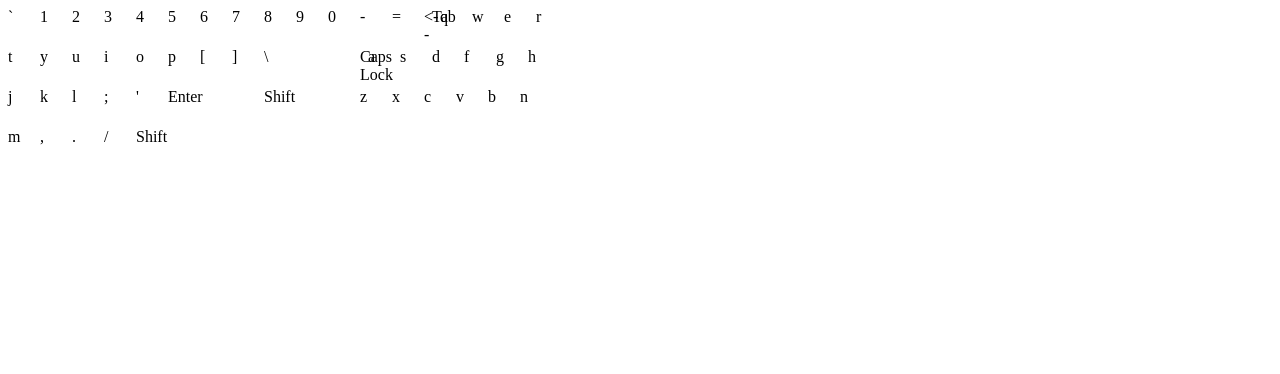
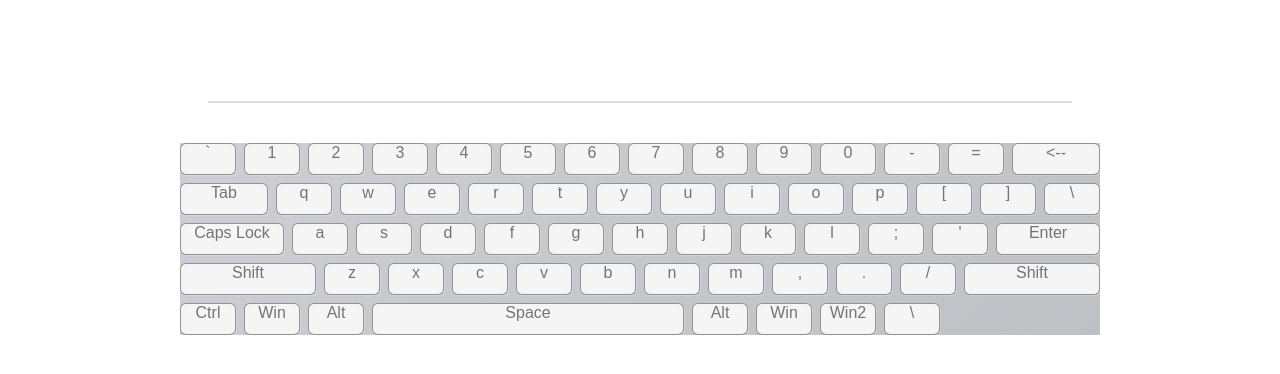
Before and after one commit to LyssenkoAlex/codejam-virtual-keyboard, a plain HTML site: page index.html in a window 1280 px wide. Drawn offline with Linux system fonts and the light colour scheme.

Commit message:
feat: add style

```diff
--- a/index.html
+++ b/index.html
@@ -3,16 +3,19 @@
 <head>
     <meta charset="UTF-8">
     <meta name="viewport" content="width=device-width, initial-scale=1.0, maximum-scale=1.0, user-scalable=no">
-    <title>KeyBorad</title>
+    <title>Virtual Keyboard</title>
     <link href="./style/style.css" rel="stylesheet" type="text/css"/>
-    <script src="./script/script.js" type="text/javascript"></script>
+    <script src="./scripts/script.js" type="text/javascript"></script>
 
 </head>
 <body>
-    <div class="keyboard" id="idKeyboard">  </div>
-        <script>
-                init();
-        </script>
+<main>
+    <div class="keyboardInput" data-text="Start typing" id="idKeyboardInput"></div>
+    <div class="keyboard" id="idKeyboard"></div>
+</main>
+<script>
+    init();
+</script>
 
 </body>
 </html>
--- /dev/null
+++ b/scripts/script.js
@@ -0,0 +1,134 @@
+class Key {
+
+    constructor(config) {
+        this.eng = config.eng;
+        this.rus = config.rus;
+        this.type = config.type;
+        this.size = config.size;
+        this.row = config.row;
+        this.id = config.ID;
+    }
+
+}
+
+const ROW = {FIRST: 'FIRST', SECOND: 'SECOND', THIRD: 'THIRD', FOUTH: 'FOUTH', FIFTH: 'FIFTH'};
+
+const ALPHABET = [
+    new Key({eng: '`', rus: 'ц', type: 'KEY', size: 4, row: ROW.FIRST, ID: 'id1'}),
+    new Key({eng: '1', rus: 'ц', type: 'KEY', size: 4, row: ROW.FIRST, ID: 'id2'}),
+    new Key({eng: '2', rus: 'ц', type: 'KEY', size: 4, row: ROW.FIRST, ID: 'id3'}),
+    new Key({eng: '3', rus: 'ц', type: 'KEY', size: 4, row: ROW.FIRST, ID: 'id4'}),
+    new Key({eng: '4', rus: 'ц', type: 'KEY', size: 4, row: ROW.FIRST, ID: 'id5'}),
+    new Key({eng: '5', rus: 'ц', type: 'KEY', size: 4, row: ROW.FIRST, ID: 'id6'}),
+    new Key({eng: '6', rus: 'ц', type: 'KEY', size: 4, row: ROW.FIRST, ID: 'id7'}),
+    new Key({eng: '7', rus: 'ц', type: 'KEY', size: 4, row: ROW.FIRST, ID: 'id8'}),
+    new Key({eng: '8', rus: 'ц', type: 'KEY', size: 4, row: ROW.FIRST, ID: 'id9'}),
+    new Key({eng: '9', rus: 'ц', type: 'KEY', size: 4, row: ROW.FIRST, ID: 'id10'}),
+    new Key({eng: '0', rus: 'ц', type: 'KEY', size: 4, row: ROW.FIRST, ID: 'id11'}),
+    new Key({eng: '-', rus: 'ц', type: 'KEY', size: 4, row: ROW.FIRST, ID: 'id-'}),
+    new Key({eng: '=', rus: 'ц', type: 'KEY', size: 4, row: ROW.FIRST, ID: 'id='}),
+    new Key({eng: '<--', rus: 'ц', type: 'BACKSPACE', size: 6, row: ROW.FIRST, ID: 'idBACKSPACE'}),
+    new Key({eng: 'Tab', rus: 'ц', type: 'TAB', size: 6, row: ROW.SECOND, ID: 'idTAB'}),
+    new Key({eng: 'q', rus: 'ц', type: 'KEY', size: 4, row: ROW.SECOND, ID: 'idq'}),
+    new Key({eng: 'w', rus: 'ц', type: 'KEY', size: 4, row: ROW.SECOND, ID: 'idw'}),
+    new Key({eng: 'e', rus: 'ц', type: 'KEY', size: 4, row: ROW.SECOND, ID: 'ide'}),
+    new Key({eng: 'r', rus: 'ц', type: 'KEY', size: 4, row: ROW.SECOND, ID: 'idr'}),
+    new Key({eng: 't', rus: 'ц', type: 'KEY', size: 4, row: ROW.SECOND, ID: 'idt'}),
+    new Key({eng: 'y', rus: 'ц', type: 'KEY', size: 4, row: ROW.SECOND, ID: 'idy'}),
+    new Key({eng: 'u', rus: 'ц', type: 'KEY', size: 4, row: ROW.SECOND, ID: 'idu'}),
+    new Key({eng: 'i', rus: 'ц', type: 'KEY', size: 4, row: ROW.SECOND, ID: 'idi'}),
+    new Key({eng: 'o', rus: 'ц', type: 'KEY', size: 4, row: ROW.SECOND, ID: 'ido'}),
+    new Key({eng: 'p', rus: 'ц', type: 'KEY', size: 4, row: ROW.SECOND, ID: 'ido'}),
+    new Key({eng: '[', rus: 'ц', type: 'KEY', size: 4, row: ROW.SECOND, ID: 'id['}),
+    new Key({eng: ']', rus: 'ц', type: 'KEY', size: 4, row: ROW.SECOND, ID: 'id]'}),
+    new Key({eng: '\\', rus: 'ц', type: 'KEY', size: 4, row: ROW.SECOND, ID: 'id1'}),
+    new Key({eng: 'Caps Lock', rus: 'ц', type: 'CAPS_LOCK', size: 7, row: ROW.THIRD, ID: 'idCAPS_LOCK'}),
+    new Key({eng: 'a', rus: 'ц', type: 'KEY', size: 4, row: ROW.THIRD, ID: 'ida'}),
+    new Key({eng: 's', rus: 'ц', type: 'KEY', size: 4, row: ROW.THIRD, ID: 'ids'}),
+    new Key({eng: 'd', rus: 'ц', type: 'KEY', size: 4, row: ROW.THIRD, ID: 'idd'}),
+    new Key({eng: 'f', rus: 'ц', type: 'KEY', size: 4, row: ROW.THIRD, ID: 'idf'}),
+    new Key({eng: 'g', rus: 'ц', type: 'KEY', size: 4, row: ROW.THIRD, ID: 'idg'}),
+    new Key({eng: 'h', rus: 'ц', type: 'KEY', size: 4, row: ROW.THIRD, ID: 'idh'}),
+    new Key({eng: 'j', rus: 'ц', type: 'KEY', size: 4, row: ROW.THIRD, ID: 'idj'}),
+    new Key({eng: 'k', rus: 'ц', type: 'KEY', size: 4, row: ROW.THIRD, ID: 'idk'}),
+    new Key({eng: 'l', rus: 'ц', type: 'KEY', size: 4, row: ROW.THIRD, ID: 'idl'}),
+    new Key({eng: ';', rus: 'ц', type: 'KEY', size: 4, row: ROW.THIRD, ID: 'id1'}),
+    new Key({eng: '\'', rus: 'ц', type: 'KEY', size: 4, row: ROW.THIRD, ID: 'id1'}),
+    new Key({eng: 'Enter', rus: 'ц', type: 'ENTER', size: 7, row: ROW.THIRD, ID: 'idEnter'}),
+    new Key({eng: 'Shift', rus: 'ц', type: 'SHIFT', size: 9, row: ROW.FOUTH, ID: 'idShift'}),
+    new Key({eng: 'z', rus: 'ц', type: 'KEY', size: 4, row: ROW.FOUTH, ID: 'idz'}),
+    new Key({eng: 'x', rus: 'ц', type: 'KEY', size: 4, row: ROW.FOUTH, ID: 'idx'}),
+    new Key({eng: 'c', rus: 'ц', type: 'KEY', size: 4, row: ROW.FOUTH, ID: 'idc'}),
+    new Key({eng: 'v', rus: 'ц', type: 'KEY', size: 4, row: ROW.FOUTH, ID: 'idv'}),
+    new Key({eng: 'b', rus: 'ц', type: 'KEY', size: 4, row: ROW.FOUTH, ID: 'idb'}),
+    new Key({eng: 'n', rus: 'ц', type: 'KEY', size: 4, row: ROW.FOUTH, ID: 'idn'}),
+    new Key({eng: 'm', rus: 'ц', type: 'KEY', size: 4, row: ROW.FOUTH, ID: 'idm'}),
+    new Key({eng: ',', rus: 'ц', type: 'KEY', size: 4, row: ROW.FOUTH, ID: 'id.'}),
+    new Key({eng: '.', rus: 'ц', type: 'KEY', size: 4, row: ROW.FOUTH, ID: 'id1'}),
+    new Key({eng: '/', rus: 'ц', type: 'KEY', size: 4, row: ROW.FOUTH, ID: 'id1'}),
+    new Key({eng: 'Shift', rus: 'ц', type: 'SHIFT', size: 9, row: ROW.FOUTH, ID: 'id1'}),
+    new Key({eng: 'Ctrl', rus: 'ц', type: 'KEY', size: 4, row: ROW.FIFTH, ID: 'id1'}),
+    new Key({eng: 'Win', rus: 'ц', type: 'KEY', size: 4, row: ROW.FIFTH, ID: 'id1'}),
+    new Key({eng: 'Alt', rus: 'ц', type: 'KEY', size: 4, row: ROW.FIFTH, ID: 'id1'}),
+    new Key({eng: 'Space', rus: 'ц', type: 'KEY', size: 20, row: ROW.FIFTH, ID: 'id1'}),
+    new Key({eng: 'Alt', rus: 'ц', type: 'KEY', size: 4, row: ROW.FIFTH, ID: 'id1'}),
+    new Key({eng: 'Win', rus: 'ц', type: 'KEY', size: 4, row: ROW.FIFTH, ID: 'id1'}),
+    new Key({eng: 'Win2', rus: 'ц', type: 'KEY', size: 4, row: ROW.FIFTH, ID: 'id1'}),
+    new Key({eng: '\\', rus: 'ц', type: 'KEY', size: 4, row: ROW.FIFTH, ID: 'id1'}),
+
+];
+
+
+function init() {
+    let el = document.getElementById("idKeyboard");
+
+    ALPHABET.forEach(x => {
+        let g = document.createElement('div');
+        g.setAttribute("id", x.id)
+        let gSpan = document.createElement('span');
+        let textNode = document.createTextNode(x.eng);
+
+        gSpan.append(textNode);
+        g.append(gSpan);
+        g.classList.add('g-' + x.size, 'key');
+        el.append(g);
+    })
+}
+
+
+document.addEventListener('keypress', (e) => {
+    let el = document.getElementById('idKeyboardInput');
+    let text = el.innerText;
+    let keyBox = document.getElementById('id' + e.key);
+    console.log(keyBox)
+    keyBox.classList.add('bcgColor');
+
+    if (e.code === 'Space') {
+        text = text + '&nbsp';
+    } else if (e.code === 'Enter') {
+        text = text + "<br>";
+    } else {
+        text = text + e.key;
+    }
+    el.innerHTML = text;
+    // keyBox.classList.remove("bcgColor");
+
+});
+
+document.addEventListener('keyup', (e) => {
+    let keyBox = document.getElementById('id' + e.key);
+    if (keyBox !== null) {
+        keyBox.classList.remove("bcgColor");
+    }
+});
+
+document.addEventListener('keydown', (e) => {
+    console.log(e);
+    let el = document.getElementById('idKeyboardInput');
+    let text = el.innerText;
+
+    if (e.code === 'Backspace') {
+        text = text.substring(0, text.length - 1);
+    }
+    el.innerHTML = text;
+});
--- a/style/style.scss
+++ b/style/style.scss
@@ -1,13 +1,90 @@
 $key_size: 32px;
+
+body {
+  font-family: "Work Sans", "FuturaBookC", sans-serif;
+}
+
+main {
+  display: block;
+  position: absolute;
+  top: 25%;
+  left: 50%;
+  width: auto;
+  height: auto;
+  transform: translate(-50%, -50%);
+}
+
+.keyboardInput {
+  display: block;
+  position: relative;
+  width: 90%;
+  height: auto;
+  padding: 18px;
+  margin: 0 auto 40px auto;
+  text-align: center;
+  font-size: 30px;
+  line-height: 40px;
+  color: #757374;
+  border: 1px;
+  border-bottom: 2px solid #ddd;
+  background: transparent;
+}
 
 .keyboard {
   display: grid;
-  grid-template-columns: repeat(74, $key_size/4);
+  grid-template-columns: repeat(58, $key_size/4);
   grid-template-rows: repeat(5, $key_size);
-  grid-column-gap: 0px;
+  grid-column-gap: 8px;
   grid-row-gap: $key_size/4;
+  background: linear-gradient(135deg, #cdcfd6 0%, #bec0c4 100%);
+  position: relative;
+  width: auto;
+  height: auto;
+}
+
+.key {
+  background: #f5f5f5;
+  border: 1px solid rgba(0, 0, 0, 0.4);
+  box-shadow: 1px 1px 0 0 rgba(255, 255, 255, 0.2);
+  cursor: pointer;
+  border-radius: 6px;
+  color: #757374;
 }
 
 .g-4 {
-  grid-column: auto / span 4;
+  grid-column: span 4;
 }
+
+.g-8 {
+  grid-column: span 8;
+}
+
+.g-6 {
+  grid-column: span 6;
+}
+
+.g-7 {
+  grid-column: span 7;
+}
+
+.g-12 {
+  grid-column: span 12;
+}
+
+.g-9 {
+  grid-column: span 9;
+}
+
+.g-20 {
+  grid-column: span 20;
+}
+
+span {
+  display: flex;
+  align-content: center;
+  justify-content: center;
+}
+
+.bcgColor {
+  background-color: #2ca2af;
+}
```
Also changed, not shown: style/style.css, 1 other file.
